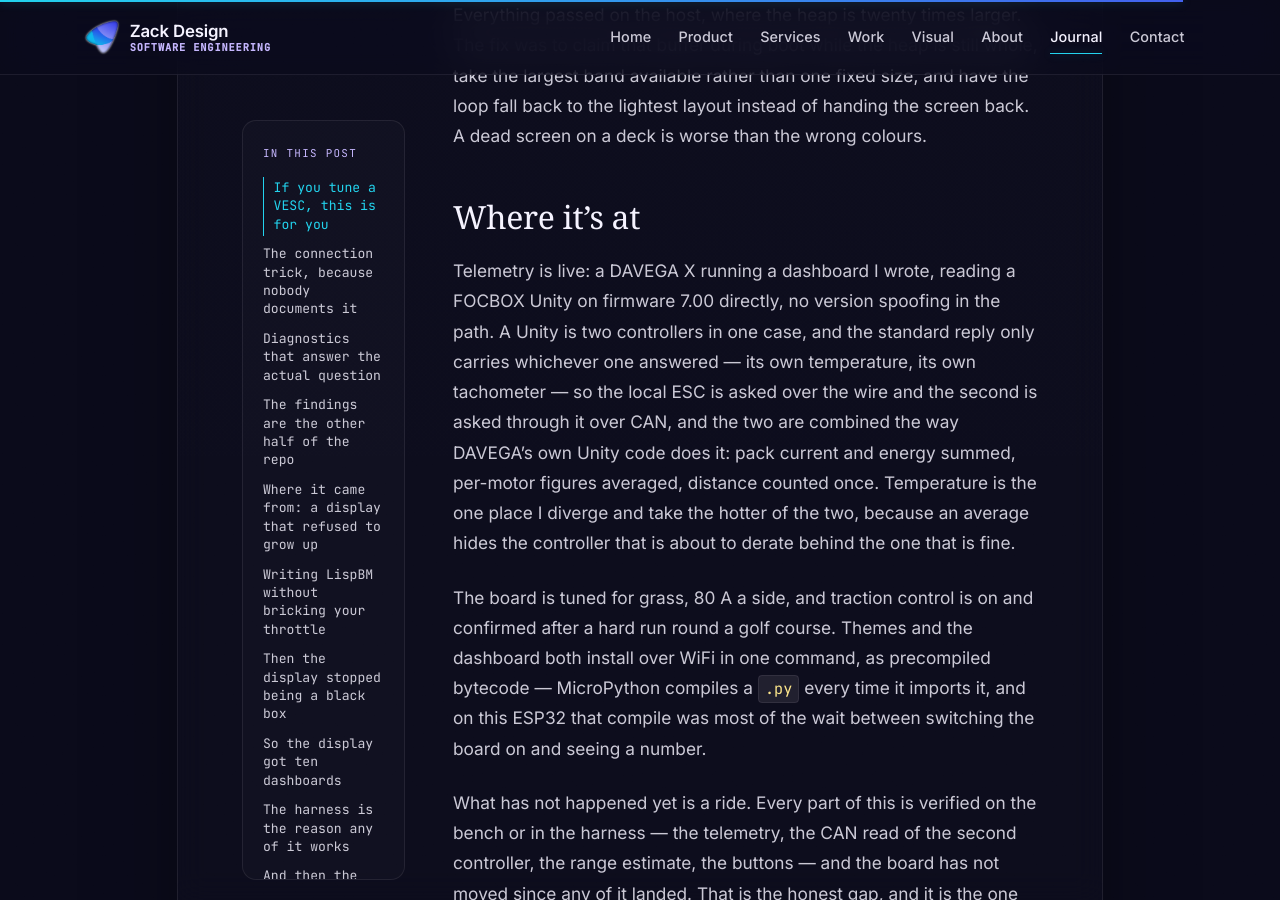
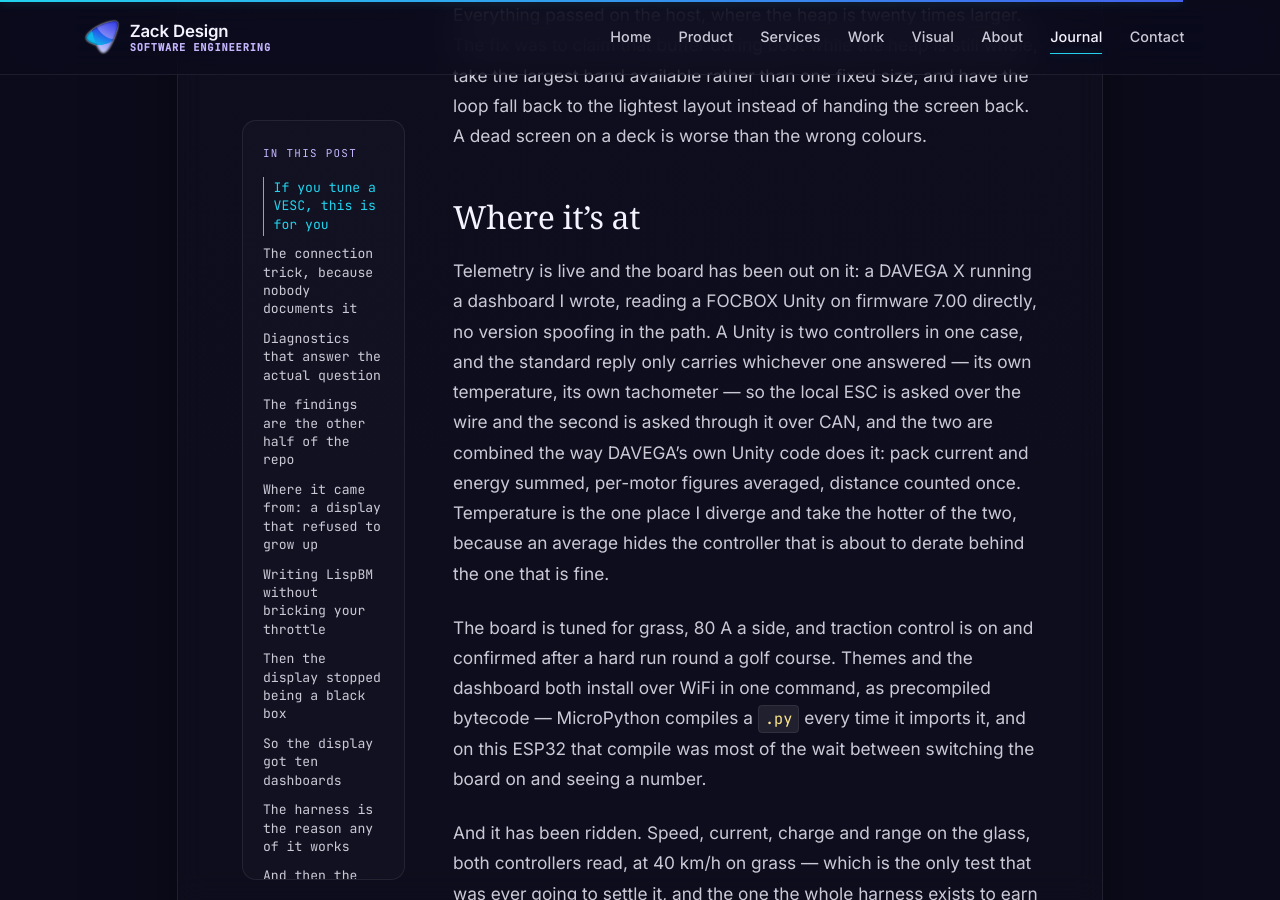
Before and after one commit to zackdesign/zackdesign.github.io, a Jekyll site: the page built from _posts/2026-9-6-vesc-workbench.md, in a window 1280 px wide and 900 px high, scrolled down 13438 px. Built offline with Jekyll 4.4.1, drawn with Linux system fonts in a browser that asks for light colours; some web fonts are replaced; some of the changed text lies outside the part shown.

Commit message:
vesc-workbench: it has been ridden
The post's one open caveat, closed. The harness, the golden images, the
differential checks and the second interpreter were all in service of being
able to bolt this to a deck and go, and that has now happened.

Co-Authored-By: Claude Opus 5 <noreply@anthropic.com>
Claude-Session: https://claude.ai/code/session_01Xucenq3zPDxAPZPV7mBqv5

```diff
--- a/_posts/2026-9-6-vesc-workbench.md
+++ b/_posts/2026-9-6-vesc-workbench.md
@@ -247,11 +247,11 @@ Which is exactly the limit that bit me later. The board would not start one morn
 
 ## Where it's at
 
-Telemetry is live: a DAVEGA X running a dashboard I wrote, reading a FOCBOX Unity on firmware 7.00 directly, no version spoofing in the path. A Unity is two controllers in one case, and the standard reply only carries whichever one answered — its own temperature, its own tachometer — so the local ESC is asked over the wire and the second is asked through it over CAN, and the two are combined the way DAVEGA's own Unity code does it: pack current and energy summed, per-motor figures averaged, distance counted once. Temperature is the one place I diverge and take the hotter of the two, because an average hides the controller that is about to derate behind the one that is fine.
+Telemetry is live and the board has been out on it: a DAVEGA X running a dashboard I wrote, reading a FOCBOX Unity on firmware 7.00 directly, no version spoofing in the path. A Unity is two controllers in one case, and the standard reply only carries whichever one answered — its own temperature, its own tachometer — so the local ESC is asked over the wire and the second is asked through it over CAN, and the two are combined the way DAVEGA's own Unity code does it: pack current and energy summed, per-motor figures averaged, distance counted once. Temperature is the one place I diverge and take the hotter of the two, because an average hides the controller that is about to derate behind the one that is fine.
 
 The board is tuned for grass, 80 A a side, and traction control is on and confirmed after a hard run round a golf course. Themes and the dashboard both install over WiFi in one command, as precompiled bytecode — MicroPython compiles a `.py` every time it imports it, and on this ESP32 that compile was most of the wait between switching the board on and seeing a number.
 
-What has not happened yet is a ride. Every part of this is verified on the bench or in the harness — the telemetry, the CAN read of the second controller, the range estimate, the buttons — and the board has not moved since any of it landed. That is the honest gap, and it is the one that matters.
+And it has been ridden. Speed, current, charge and range on the glass, both controllers read, at 40 km/h on grass — which is the only test that was ever going to settle it, and the one the whole harness exists to earn the right to run.
 
 Hardware coverage is honest — FOCBOX Unity, one board, one display — but the connection layer and the config workflow aren't Unity-specific at all. `vesc/profiles/` holds one file per known-good setup, and deliberately holds *connection details only*: not current limits, not gearing. Copying a stranger's motor tuning is how packs and motors get damaged. Run the detection wizard, then use this to keep track of what you changed.
 
```
